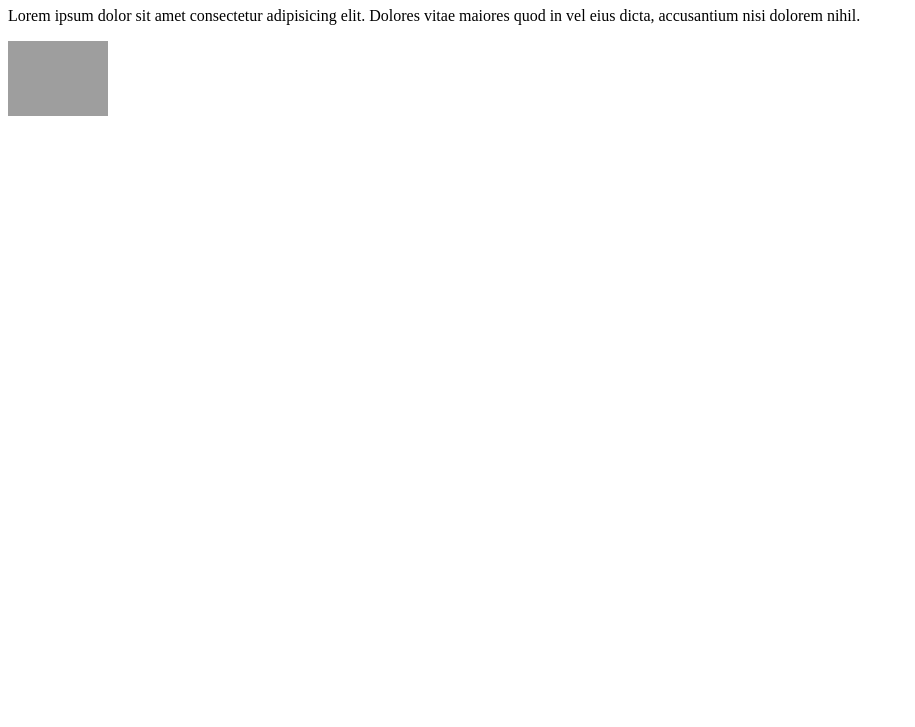
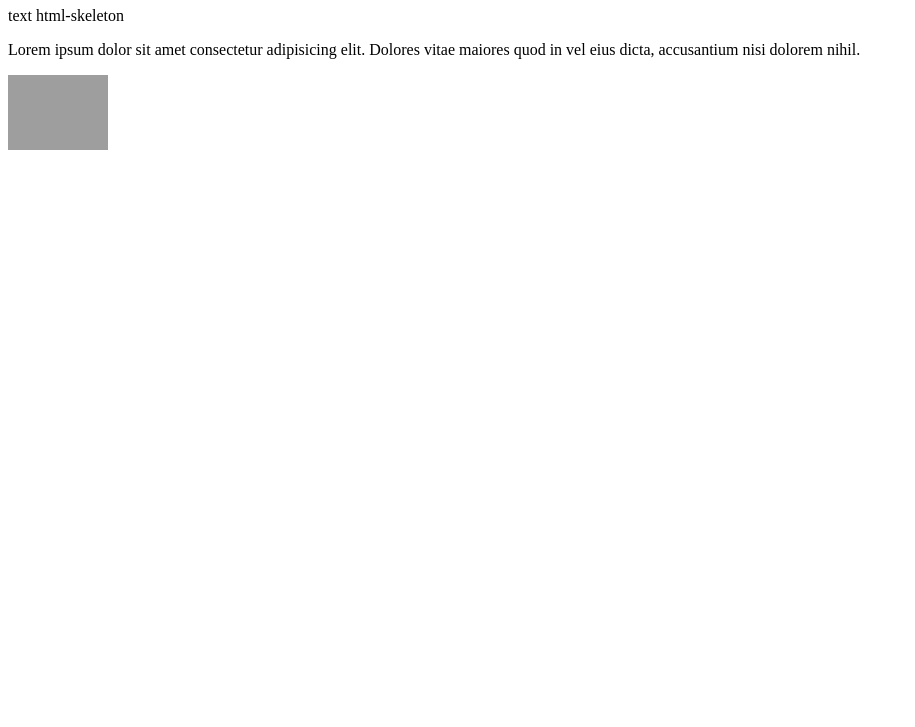
Before and after one commit to yahyaSurvive/test-gh-page, a plain HTML site: page index.html in a window 1280 px wide. Shown: the part 73-800 px from the top of the page, without its empty margins (0-915 px from the left). Drawn offline with Linux system fonts and the light colour scheme; grey boxes are pictures that could not be loaded.

Commit message:
Update index.html for tag p html skeleton

```diff
--- a/index.html
+++ b/index.html
@@ -8,6 +8,7 @@
   </head>
   <body>
     <h1>Hallo, Bro</h1>
+    <p>text html-skeleton</p>
     <p>Lorem ipsum dolor sit amet consectetur adipisicing elit. Dolores vitae maiores quod in vel eius dicta, accusantium nisi dolorem nihil.</p>
     <img src="images/pass.png" alt="images gurun" width="100" />
   </body>
```
